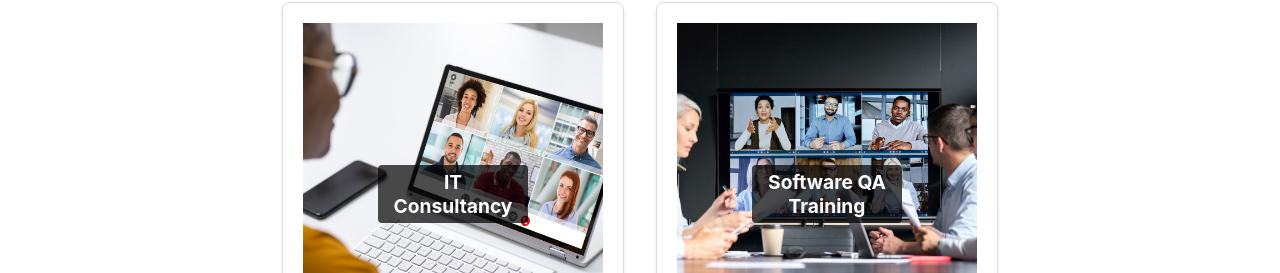
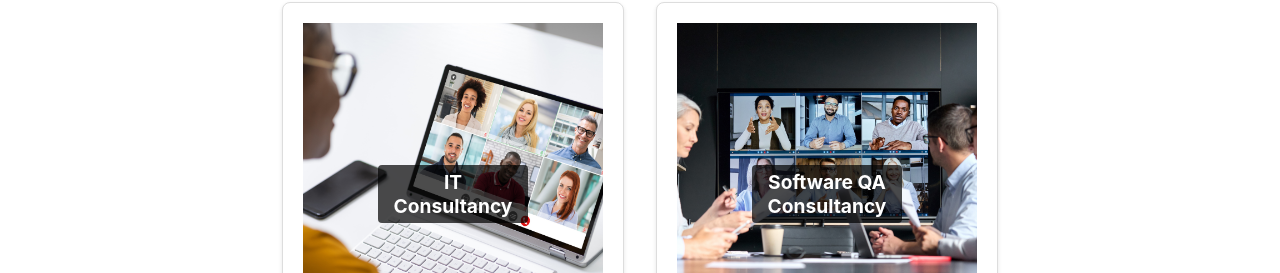
Before and after one commit to kgauzampe/econo, a React (Create React App) app: page / in a window 1280 px wide. Shown: the part 1456-1729 px from the top of the page. Built offline with nearby package versions, Linux system fonts and the light colour scheme.

Commit message:
Update Serv4Card.js

```diff
--- a/src/Components/Serv4Card/Serv4Card.js
+++ b/src/Components/Serv4Card/Serv4Card.js
@@ -6,7 +6,7 @@ const Serv4Card = () => {
   return (
     <Link to="/Service4" style={{ textDecoration: 'none', color: 'inherit' }}>
       <Card4
-        title="Software QA Training"
+        title="Software QA Consultancy"
         imageUrl="path_to_image.jpg"
       />
     </Link>
```
